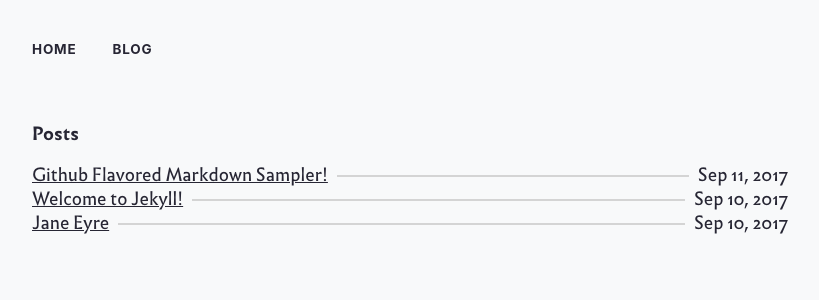
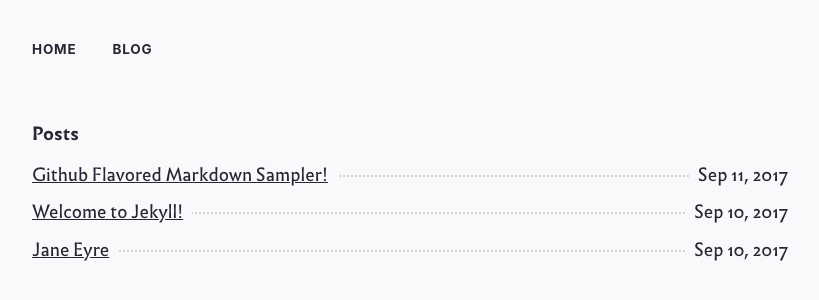
Before and after one commit to themichaelyang/themichaelyang.github.io-2022, a Jekyll site: the page built from blog.md, in a window 1280 px wide. Shown: the top 300 px of the page, without its empty margins (230-1049 px from the left). Built offline with Jekyll 4.4.1, drawn with Linux system fonts in a browser that asks for light colours.

Commit message:
adjust post detail line

```diff
--- a/_sass/_blog.scss
+++ b/_sass/_blog.scss
@@ -6,12 +6,13 @@
   @extend %clearfix;
   position: relative;
   display: block;
+  margin-bottom: 0.75 * $unit;
 
   &::before {
     box-sizing: border-box;
     content: '';
     display: block;
-    border: 1px solid $grey-light;
+    border-bottom: 2px dotted #d5d5d5;
     position: absolute;
     top: 50%;
     left: 0;
```
